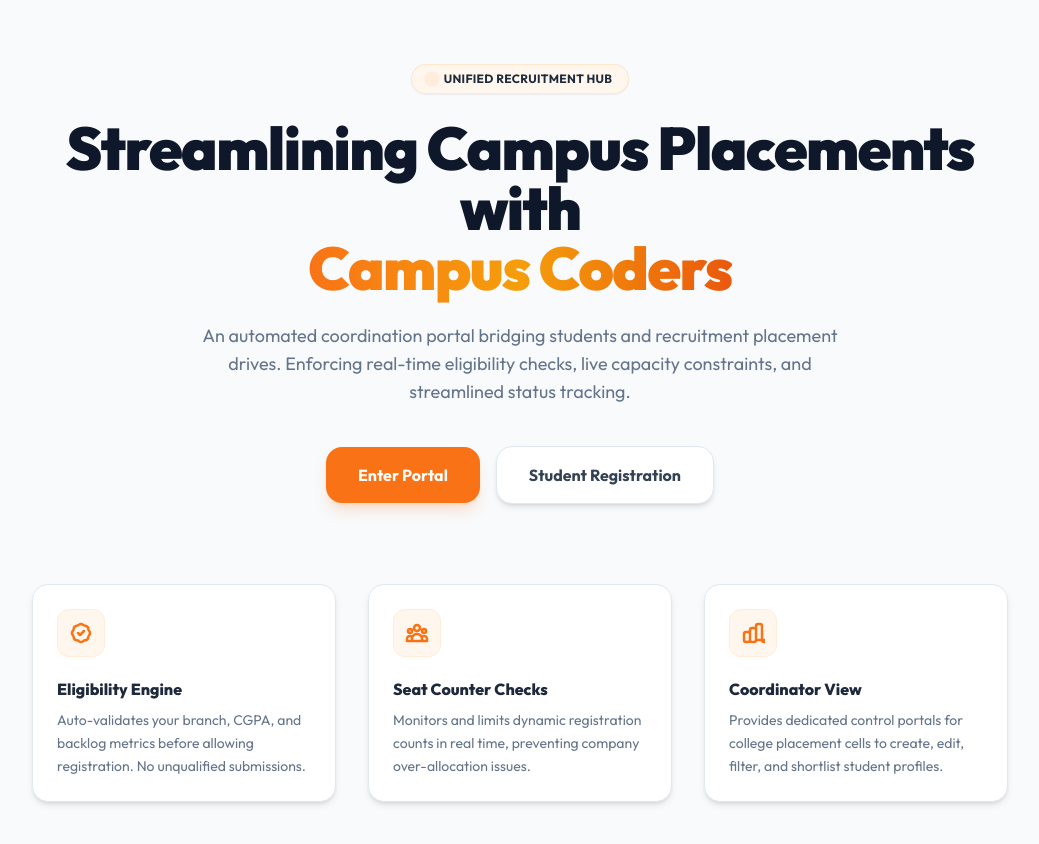
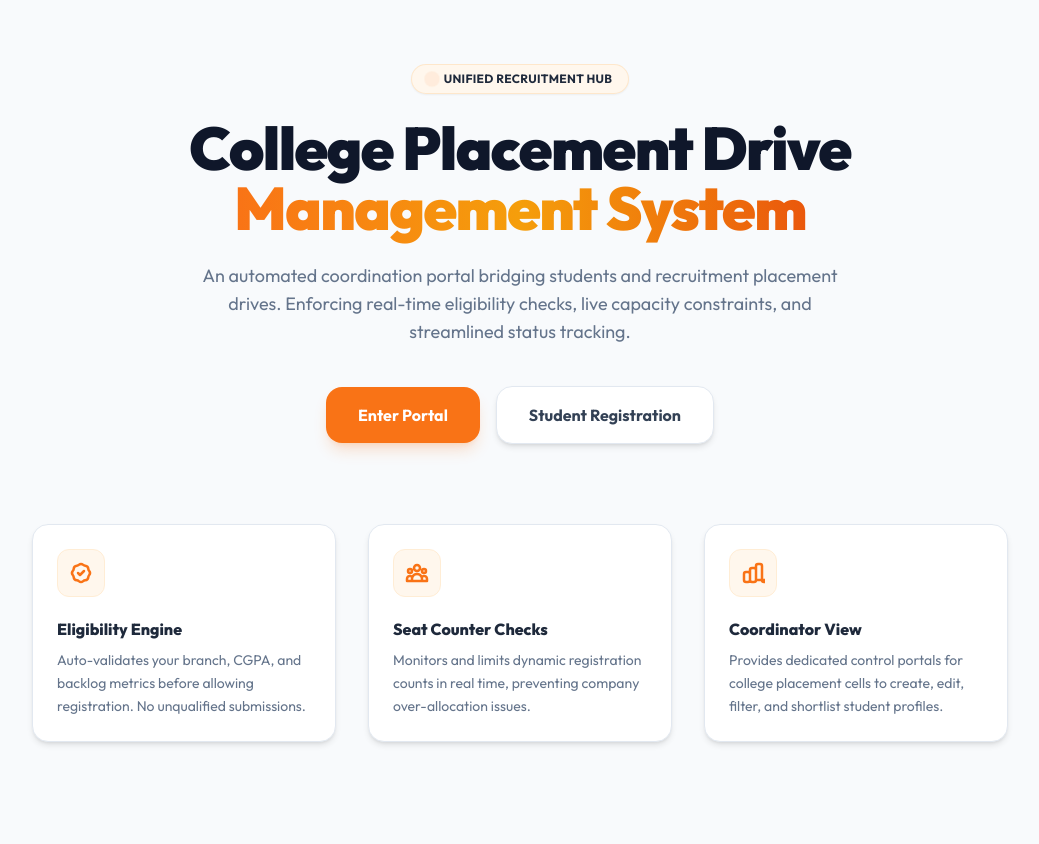
Before and after one commit to mahi006x/Campus-Placement-Drive-Management-system, a React (Vite) app in the folder client/: page / in a window 1280 px wide. Shown: the top 844 px of the page, without its empty margins (120-1159 px from the left). After the commit the page ends 806 px from the top, so only its background shows below. Built offline with nearby package versions, Linux system fonts and the light colour scheme.

Commit message:
chore: rename project references from Campus Coders to Campus Placement Drive Management System

```diff
--- a/client/src/pages/Landing.jsx
+++ b/client/src/pages/Landing.jsx
@@ -28,9 +28,9 @@ const Landing = () => {
         </div>
 
         <h1 className="text-4xl md:text-6xl font-black tracking-tight text-slate-900 leading-tight">
-          Streamlining Campus Placements with <br />
+          College Placement Drive <br />
           <span className="bg-gradient-to-r from-orange-500 via-amber-500 to-orange-600 bg-clip-text text-transparent">
-            Campus Coders
+            Management System
           </span>
         </h1>
 
--- a/client/src/pages/Login.jsx
+++ b/client/src/pages/Login.jsx
@@ -60,7 +60,7 @@ const Login = () => {
             CP
           </div>
           <h2 className="text-2xl font-extrabold bg-gradient-to-r from-slate-900 to-slate-700 bg-clip-text text-transparent">
-            Campus Coders Portal
+            Placement Drive Portal
           </h2>
           <p className="text-sm text-slate-500 mt-2 font-medium">Placement Drive Registration Platform</p>
         </div>
```
Also changed, not shown: 1 other file (tests, documents, lock files or other folders).
